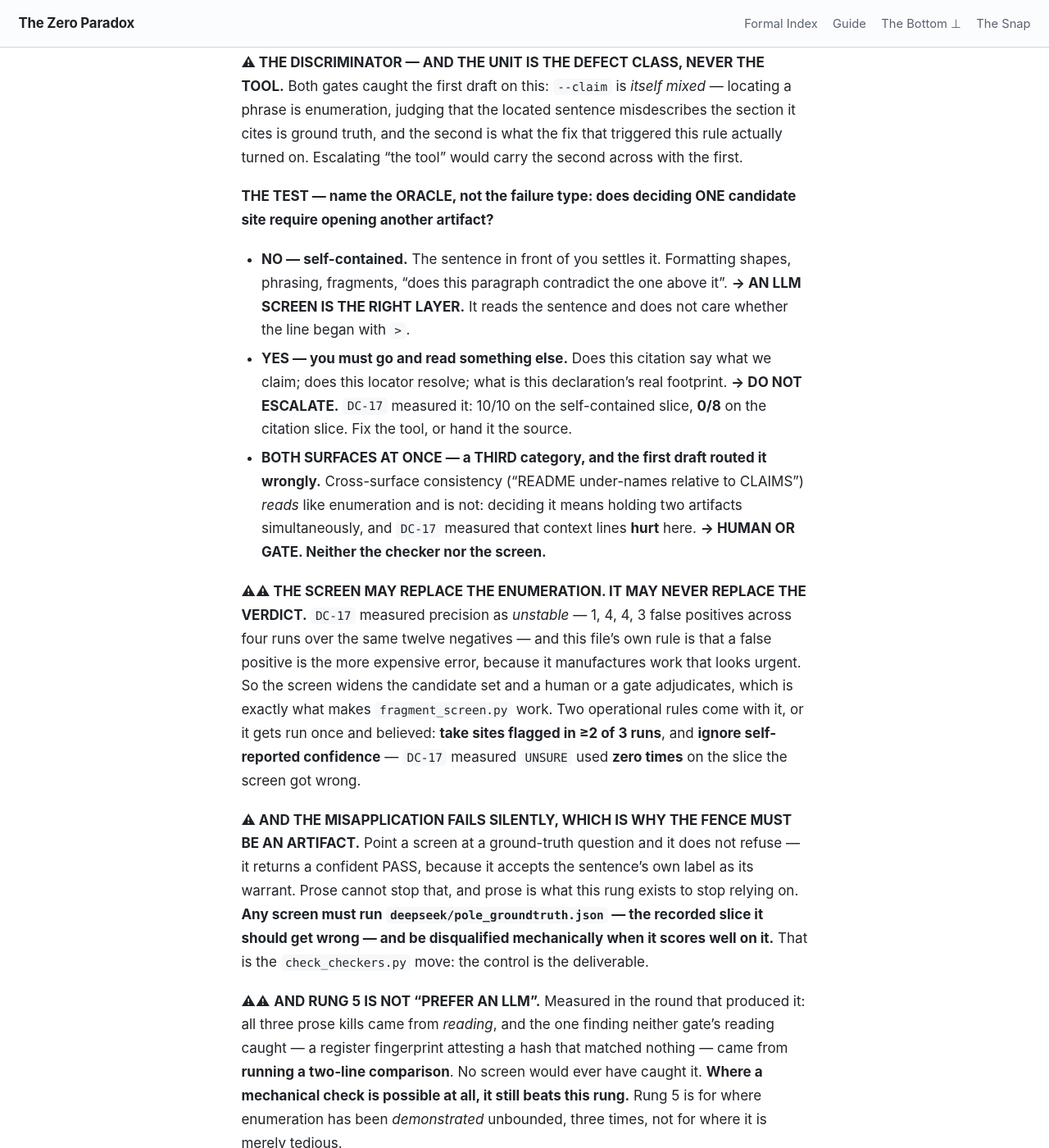
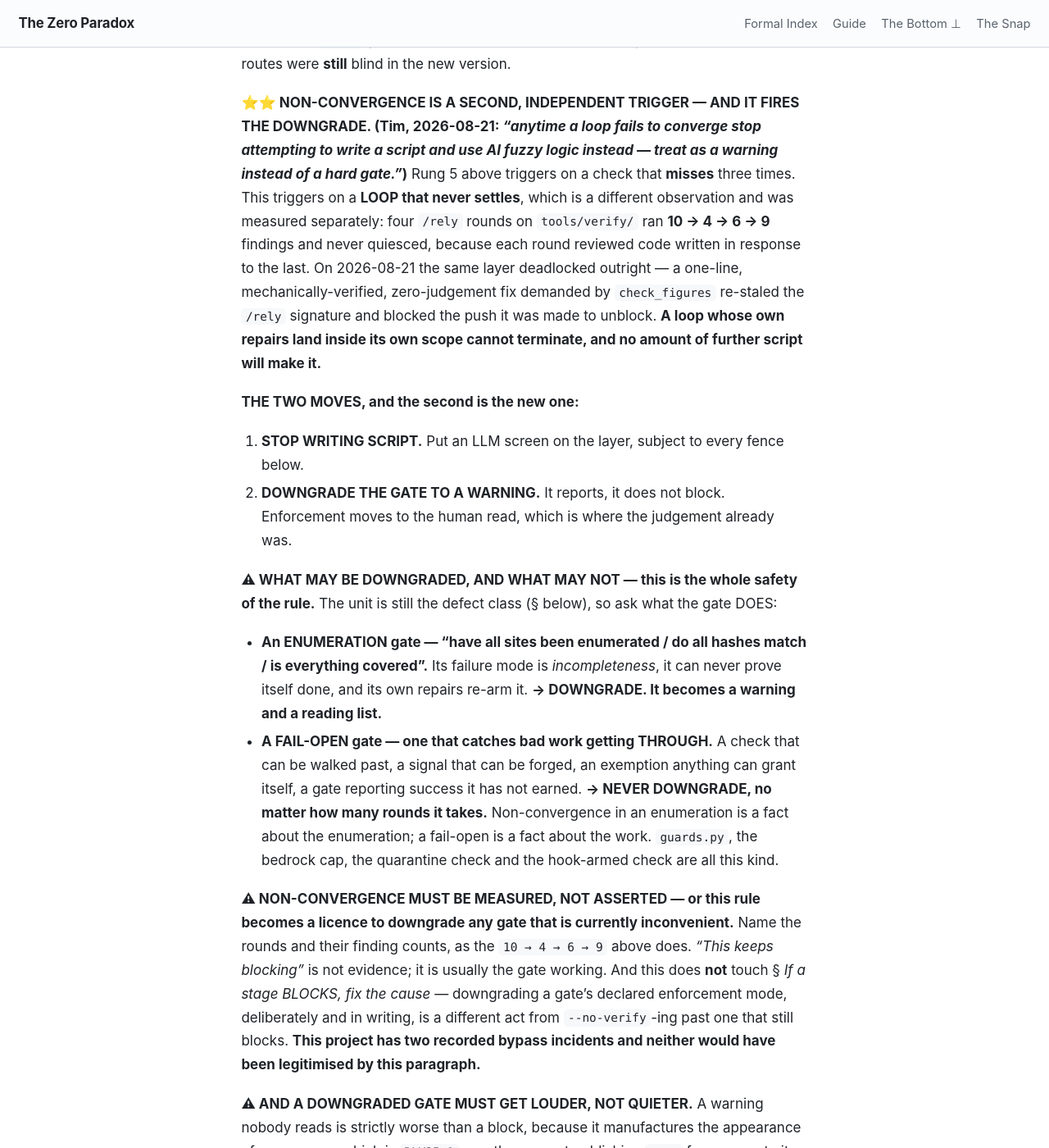
Before and after one commit to timbrigham/ZeroParadox, a Jekyll site: the page built from CLAUDE.md, in a window 1280 px wide and 1400 px high, scrolled down 10793 px. Shown: the whole window at 82% size. Built offline with Jekyll 4.4.1, drawn with Linux system fonts in a browser that asks for light colours; our own code applies the rules of GitHub Pages for plain Markdown files; some of the changed text lies outside the part shown.

Commit message:
Rung 5: non-convergence downgrades an enumeration gate to a warning
Co-Authored-By: Claude Opus 5 <noreply@anthropic.com>
Claude-Session: https://claude.ai/code/session_01Y3bev4DJYKL6X8bHXccZJe

```diff
--- a/CLAUDE.md
+++ b/CLAUDE.md
@@ -295,7 +295,7 @@ conventions that leaked, and every one leaked while being remembered by people w
 | **2nd** | a **class** | `DEFECT_CLASSES.md`, with a **detector** |
 | **3rd** | the rule's **TRIGGER** is wrong | fix the trigger — do not restate the rule |
 | **4th+** | **discipline will not work here** | build the mechanical check; stop writing prose about it |
-| **the CHECK then fails 3×** | **the check's SHAPE is wrong, not its patterns** | see rung 5 below — widening it again is the failure repeating |
+| **the CHECK then fails 3×, OR THE LOOP NEVER CONVERGES** | **the check's SHAPE is wrong, not its patterns** | see rung 5 below — widening it again is the failure repeating, and **the gate DOWNGRADES TO A WARNING** |
 
 **⭐⭐ RUNG 5 — WHEN THE MECHANICAL CHECK ITSELF FAILS THREE TIMES, STOP WIDENING IT AND PUT AN LLM ON
 THAT LAYER. (Tim, 2026-08-19.)** Rung 4 says build the checker; it never said what to do when the
@@ -305,6 +305,48 @@ closes the holes its author thought of, and the next reader finds different ones
 emphasis, then on HTML entities and escaped apostrophes, then on line-start markers where five of ten
 were blind and the sixth was covered *by accident*. A `/rely` pass watched the second fix land and
 reported that both of its routes were **still** blind in the new version.
+
+**⭐⭐ NON-CONVERGENCE IS A SECOND, INDEPENDENT TRIGGER — AND IT FIRES THE DOWNGRADE. (Tim,
+2026-08-21: *"anytime a loop fails to converge stop attempting to write a script and use AI fuzzy
+logic instead — treat as a warning instead of a hard gate."*)** Rung 5 above triggers on a check that
+**misses** three times. This triggers on a **LOOP that never settles**, which is a different
+observation and was measured separately: four `/rely` rounds on `tools/verify/` ran **10 → 4 → 6 → 9**
+findings and never quiesced, because each round reviewed code written in response to the last. On
+2026-08-21 the same layer deadlocked outright — a one-line, mechanically-verified, zero-judgement fix
+demanded by `check_figures` re-staled the `/rely` signature and blocked the push it was made to
+unblock. **A loop whose own repairs land inside its own scope cannot terminate, and no amount of
+further script will make it.**
+
+**THE TWO MOVES, and the second is the new one:**
+1. **STOP WRITING SCRIPT.** Put an LLM screen on the layer, subject to every fence below.
+2. **DOWNGRADE THE GATE TO A WARNING.** It reports, it does not block. Enforcement moves to the
+   human read, which is where the judgement already was.
+
+**⚠ WHAT MAY BE DOWNGRADED, AND WHAT MAY NOT — this is the whole safety of the rule.** The unit is
+still the defect class (§ below), so ask what the gate DOES:
+- **An ENUMERATION gate — "have all sites been enumerated / do all hashes match / is everything
+  covered".** Its failure mode is *incompleteness*, it can never prove itself done, and its own
+  repairs re-arm it. **→ DOWNGRADE. It becomes a warning and a reading list.**
+- **A FAIL-OPEN gate — one that catches bad work getting THROUGH.** A check that can be walked past, a
+  signal that can be forged, an exemption anything can grant itself, a gate reporting success it has
+  not earned. **→ NEVER DOWNGRADE, no matter how many rounds it takes.** Non-convergence in an
+  enumeration is a fact about the enumeration; a fail-open is a fact about the work. `guards.py`, the
+  bedrock cap, the quarantine check and the hook-armed check are all this kind.
+
+**⚠ NON-CONVERGENCE MUST BE MEASURED, NOT ASSERTED — or this rule becomes a licence to downgrade any
+gate that is currently inconvenient.** Name the rounds and their finding counts, as the `10 → 4 → 6 →
+9` above does. *"This keeps blocking"* is not evidence; it is usually the gate working. And this does
+**not** touch § *If a stage BLOCKS, fix the cause* — downgrading a gate's declared enforcement mode,
+deliberately and in writing, is a different act from `--no-verify`-ing past one that still blocks.
+**This project has two recorded bypass incidents and neither would have been legitimised by this
+paragraph.**
+
+**⚠ AND A DOWNGRADED GATE MUST GET LOUDER, NOT QUIETER.** A warning nobody reads is strictly worse
+than a block, because it manufactures the appearance of coverage — which is `RLY25-1` exactly: a
+report publishing `pass` for a property it no longer checks. So a downgrade obliges the manifest to
+say **WARN** at every entry point (`report.py` already formats this), and obliges the count to be
+printed on every run, blocked or clear, the way `check_poles.py` prints its suppression count so
+rubber-stamping shows up as a rising number instead of going quiet.
 
 **⚠ THE DISCRIMINATOR — AND THE UNIT IS THE DEFECT CLASS, NEVER THE TOOL.** Both gates caught the
 first draft on this: `--claim` is *itself mixed* — locating a phrase is enumeration, judging that the
```
